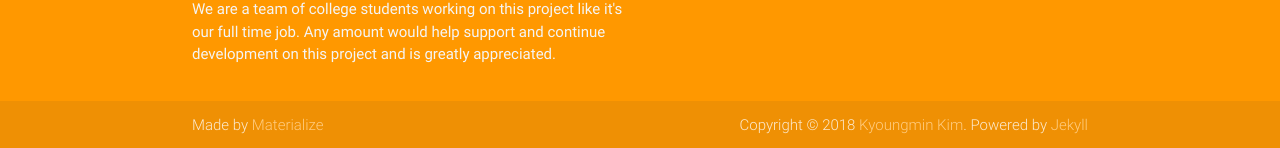
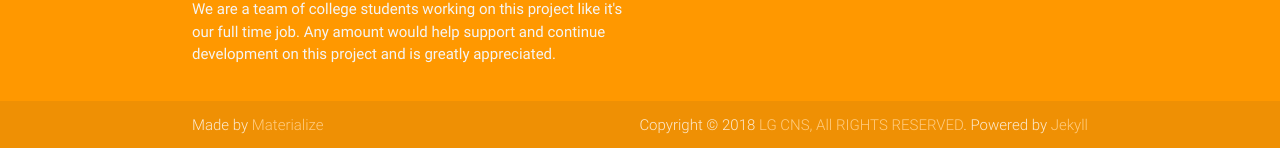
Before and after one commit to korquad/korquad.github.io, a Jekyll site: the page built from index.md, in a window 1280 px wide. Shown: the part 2063-2211 px from the top of the page. Built offline with Jekyll 4.4.1, drawn with Linux system fonts in a browser that asks for light colours.

```diff
--- a/_includes/footer.html
+++ b/_includes/footer.html
@@ -30,7 +30,7 @@
             <div>
                 Made by <a target="_blank" class="orange-text text-lighten-3" href="http://materializecss.com">Materialize</a>
                 <span style="text-align: right; float: right">
-                Copyright © 2018 <a href="http://www.lgcns.com" class="orange-text text-lighten-3">Kyoungmin Kim</a>. Powered by <a target="_blank" href="http://jekyllrb.com/" class="orange-text text-lighten-3">Jekyll</a>
+                Copyright © 2018 <a href="http://www.lgcns.com" class="orange-text text-lighten-3">LG CNS, All RIGHTS RESERVED</a>. Powered by <a target="_blank" href="http://jekyllrb.com/" class="orange-text text-lighten-3">Jekyll</a>
                 </span>
             </div>
         </div>
```
Also changed, not shown: favicon.png, 7 other files.
